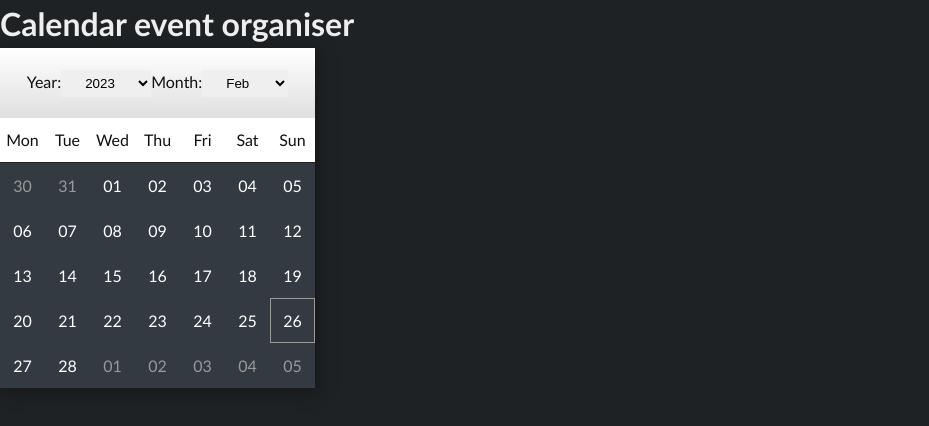
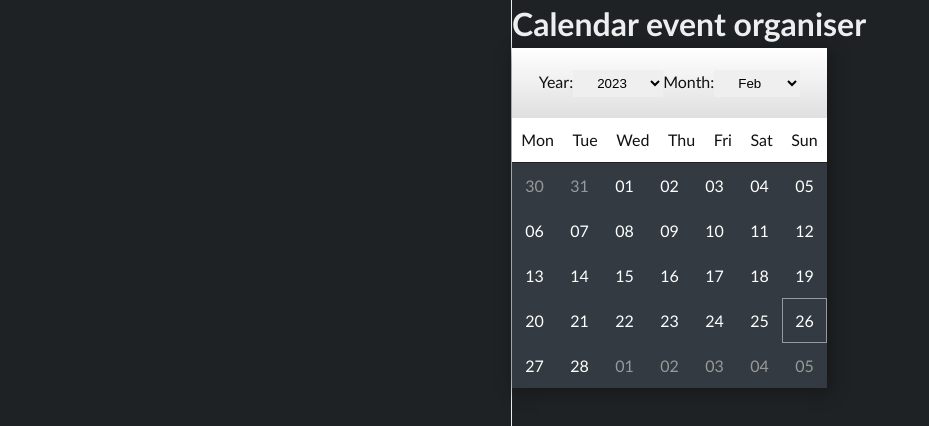
Before and after one commit to adamdgit/calendar, a React (Vite) app: page / in a window 1280 px wide. Shown: the top 426 px of the page, without its empty margins (0-929 px from the left). Built offline with nearby package versions, Linux system fonts and the light colour scheme.

Commit message:
Added styles for main page

```diff
--- a/src/index.css
+++ b/src/index.css
@@ -14,12 +14,27 @@ body {
   color: #eee;
 }
 
+.App {
+  display: flex;
+  min-height: 100vh;
+}
+
+.left {
+  width: 40vw;
+  border-right: 1px solid #eee;
+}
+
+.right {
+  width: 60vw;
+}
+
 /*-----Calendar styles-----*/
 
 .datepicker-container {
   color: #111;
-  width:fit-content;
-  text-align:center;
+  width: fit-content;
+  height: fit-content;
+  text-align: center;
   box-shadow: 3px 3px 15px #161616;
 }
 
@@ -39,10 +54,10 @@ body {
 }
 
 .datepicker-days-row {
-  display:grid;
-  grid-template-columns:1fr 1fr 1fr 1fr 1fr 1fr 1fr;
+  display: grid;
+  grid-template-columns: repeat(7, auto);
   border-bottom: 1px solid #222;
-  background:white;
+  background: white;
 }
 
 .datepicker-days-row .day { padding:10px 2px; }
@@ -58,20 +73,20 @@ body {
 }
 
 .datepicker-body option:hover {
-  background:#74b5e3;
-  color:black;
+  background: #74b5e3;
+  color: black;
 }
 
 .date-range{
-  display:grid;
-  margin:20px 0;
+  display: grid;
+  margin: 20px 0;
 }
 
 .monthWrap {
-  display:grid;
+  display: grid;
   grid-template-columns:repeat(7, auto);
-  background:#333a41;
-  color:white;
+  background: #333a41;
+  color: white;
 }
 
 .hide { display: none; }
@@ -82,8 +97,8 @@ body {
 
 .highlight-from, .highlight-to {
   position: relative;
-  background:#74b5e3;
-  color:black;
+  background: #74b5e3;
+  color: black;
 }
 
 .highlight-from::after {
```
